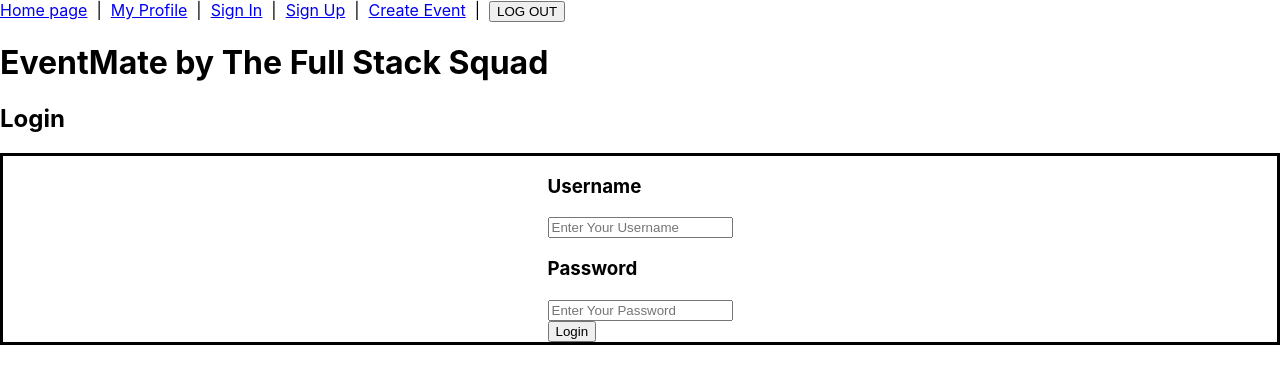
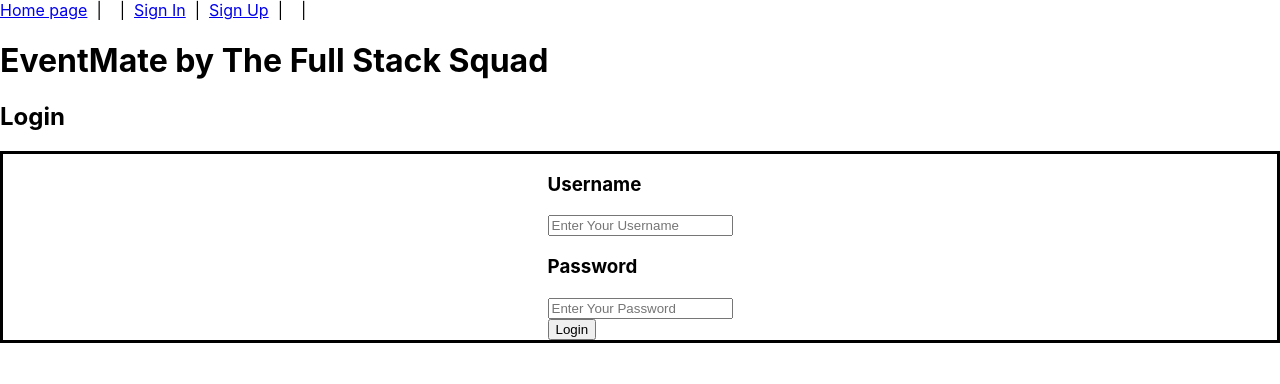
Before and after one commit to purpett/eventMate, a React (Create React App) app in the folder eventmate-frontend/: page /Login in a window 1280 px wide. Shown: the top 384 px of the page. Built offline with nearby package versions, Linux system fonts and the light colour scheme.

Commit message:
Add a new function to check for token in local storage, also certain buttons won't appear if you are not signed in - this is intended

```diff
--- a/eventmate-frontend/src/components/EventPage.js
+++ b/eventmate-frontend/src/components/EventPage.js
@@ -4,7 +4,7 @@ import Comments from "./Comments"
 import CreateCommentForm from "./CreateCommentForm"
 import { useEffect, useState } from "react"
 import { useParams, useNavigate } from "react-router-dom"
-import { loadToken, getPayloadFromToken } from "../tokenLogic/tokenLogic"
+import { getPayloadFromToken, isLoggedIn } from "../tokenLogic/tokenLogic"
 import { updateUser } from "../apis/UserApis"
 // import { get } from "mongoose"
 
@@ -90,8 +90,8 @@ export default function EventPage() {
         <p>Tags:</p>
         {/* <button>Like/Fav</button> */}
         {/* Button that toggles the showCommentForm boolean state */}
-        <button onClick={() => setShowCommentForm(!showCommentForm)}>Comment</button>
-        <button onClick={addUserIdToAttendees}>Attend</button>
+        {isLoggedIn() && <button onClick={() => setShowCommentForm(!showCommentForm)}>Comment</button>}
+        {isLoggedIn() && <button onClick={addUserIdToAttendees}>Attend</button>}
         <button onClick={toggleForm}>Edit Event</button>
         <button onClick={deleteOneEvent}>Delete Event</button>
         <hr />
--- a/eventmate-frontend/src/components/NavBar.js
+++ b/eventmate-frontend/src/components/NavBar.js
@@ -1,5 +1,5 @@
 import { Link, useNavigate } from 'react-router-dom'
-import { removeToken } from '../tokenLogic/tokenLogic'
+import { isLoggedIn, removeToken } from '../tokenLogic/tokenLogic'
 
 export default function NavBar(){
     const navigate = useNavigate()
@@ -13,15 +13,15 @@ export default function NavBar(){
         <nav>
             <Link to='/'>Home page</Link>
             &nbsp; | &nbsp;
-            <Link to='/ProfilePage'>My Profile</Link>
+            {isLoggedIn() && <Link to='/ProfilePage'>My Profile</Link>}
             &nbsp; | &nbsp;
             <Link to='/Login'>Sign In</Link>
             &nbsp; | &nbsp;
             <Link to='/SignUp'>Sign Up</Link>
             &nbsp; | &nbsp;
-            <Link to='/CreateEventPage'>Create Event</Link>
+            {isLoggedIn() && <Link to='/CreateEventPage'>Create Event</Link>}
             &nbsp; | &nbsp;
-            <button onClick={logOut}> LOG OUT </button>
+            {isLoggedIn() && <button onClick={logOut}> LOG OUT </button>}
         </nav>
     )
 }
--- a/eventmate-frontend/src/tokenLogic/tokenLogic.js
+++ b/eventmate-frontend/src/tokenLogic/tokenLogic.js
@@ -40,4 +40,10 @@ function getPayloadFromToken() {
   return JSON.parse(window.atob(encryptedPayload[1]))
 }
 
-module.exports = { loadToken, createToken, getPayloadFromToken, removeToken }
+function isLoggedIn() {
+  const tokenPresent = loadToken()
+  if (tokenPresent) return true
+  else return false
+}
+
+module.exports = { loadToken, createToken, getPayloadFromToken, removeToken, isLoggedIn }
```
